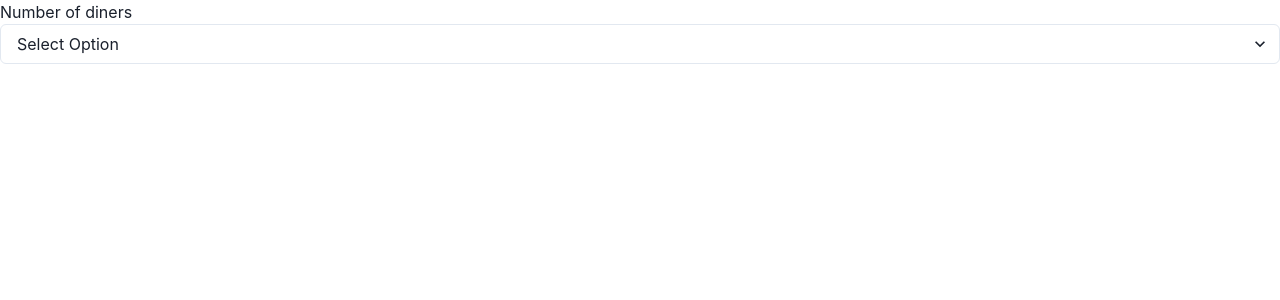
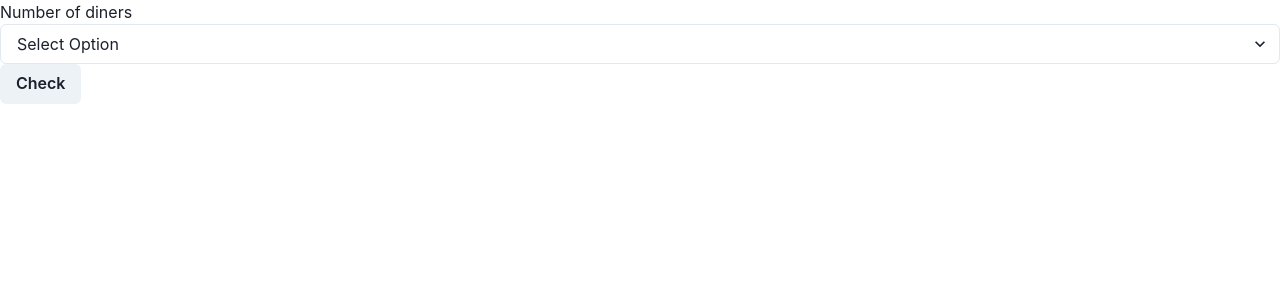
Before and after one commit to renyitan/can-you-dine-out, a React (Create React App) app: page / in a window 1280 px wide. Shown: the top 300 px of the page. Built offline with nearby package versions, Linux system fonts and the light colour scheme.

Commit message:
add logic

```diff
--- a/src/App.js
+++ b/src/App.js
@@ -1,9 +1,25 @@
 import { useState } from 'react';
 
-import { Button, Select } from '@chakra-ui/react';
+import {
+  Button,
+  Select,
+  NumberInput,
+  NumberInputField,
+  NumberInputStepper,
+  NumberIncrementStepper,
+  NumberDecrementStepper,
+} from '@chakra-ui/react';
 
 function App() {
   const [numDiners, setNumDiners] = useState(0);
+  const [isChildrenAboveTwelveVaccinated, setIsChildrenAboveTwelveVaccinated] =
+    useState(false);
+  const [isChildrenBelowTwelve, setIsChildrenBelowTwleve] = useState(false);
+  const [isDinersFromSameHousehold, setIsDinersFromSameHousehold] =
+    useState(false);
+
+  const [numChildren, setNumChildren] = useState(0);
+  const [numDinersWithChildren, setnumDinersWithChildren] = useState(0);
   return (
     <div className="App">
       <div>
@@ -12,21 +28,103 @@ function App() {
           placeholder="Select Option"
           onChange={(event) => setNumDiners(event.target.value)}
         >
-          <option value="1">Option 1</option>
-          <option value="2">Option 2</option>
-          <option value="3">Option 3</option>
+          <option value="2">1 -2 pax</option>
+          <option value="5">3 -5 pax</option>
+          <option value="6">6 pax or more</option>
         </Select>
       </div>
 
-      {numDiners > 1 && (
+      {numDiners > 2 && (
         <div>
           <h1>Is there anyone above 12 years old fully vaccinated</h1>
-          <Select placeholder="Select Option">
-            <option value="option1">Yes</option>
-            <option value="option2">No</option>
+          <Select
+            placeholder="Select Option"
+            onChange={(event) =>
+              setIsChildrenAboveTwelveVaccinated(
+                event.target.value === 'yes' ?? false
+              )
+            }
+          >
+            <option value="yes">Yes</option>
+            <option value="no">No</option>
           </Select>
         </div>
       )}
+
+      {numDiners > 2 && numDiners < 6 && isChildrenAboveTwelveVaccinated && (
+        <div>
+          <h1>Are there any children 12 years old and below?</h1>
+          <Select
+            placeholder="Select Option"
+            onChange={(event) =>
+              setIsChildrenBelowTwleve(event.target.value === 'yes' ?? false)
+            }
+          >
+            <option value="yes">Yes</option>
+            <option value="no">No</option>
+          </Select>
+        </div>
+      )}
+
+      {numDiners > 2 &&
+        numDiners < 6 &&
+        isChildrenAboveTwelveVaccinated &&
+        isChildrenBelowTwelve && (
+          <div>
+            <h1>Are all diners from the same household?</h1>
+            <Select
+              placeholder="Select Option"
+              onChange={(event) =>
+                setIsDinersFromSameHousehold(
+                  event.target.value === 'yes' ?? false
+                )
+              }
+            >
+              <option value="yes">Yes</option>
+              <option value="no">No</option>
+            </Select>
+          </div>
+        )}
+
+      {numDiners > 2 &&
+        numDiners < 6 &&
+        isChildrenAboveTwelveVaccinated &&
+        isChildrenBelowTwelve && (
+          <div>
+            <h1>How many children are there?</h1>
+            <NumberInput
+              defaultValue={0}
+              onChange={(event) => setNumChildren(parseInt(event))}
+            >
+              <NumberInputField />
+              <NumberInputStepper>
+                <NumberIncrementStepper />
+                <NumberDecrementStepper />
+              </NumberInputStepper>
+            </NumberInput>
+          </div>
+        )}
+
+      {numDiners > 2 &&
+        numDiners < 6 &&
+        isChildrenAboveTwelveVaccinated &&
+        isChildrenBelowTwelve &&
+        numChildren === 2 && (
+          <div>
+            <h1>How many diners in the group?</h1>
+            <Select
+              placeholder="Select Option"
+              onChange={(event) =>
+                setnumDinersWithChildren(parseInt(event.target.value))
+              }
+            >
+              <option value="3">3 diners</option>
+              <option value="4">4 or 5 diners</option>
+            </Select>
+          </div>
+        )}
+
+      <Button>Check</Button>
     </div>
   );
 }
```
